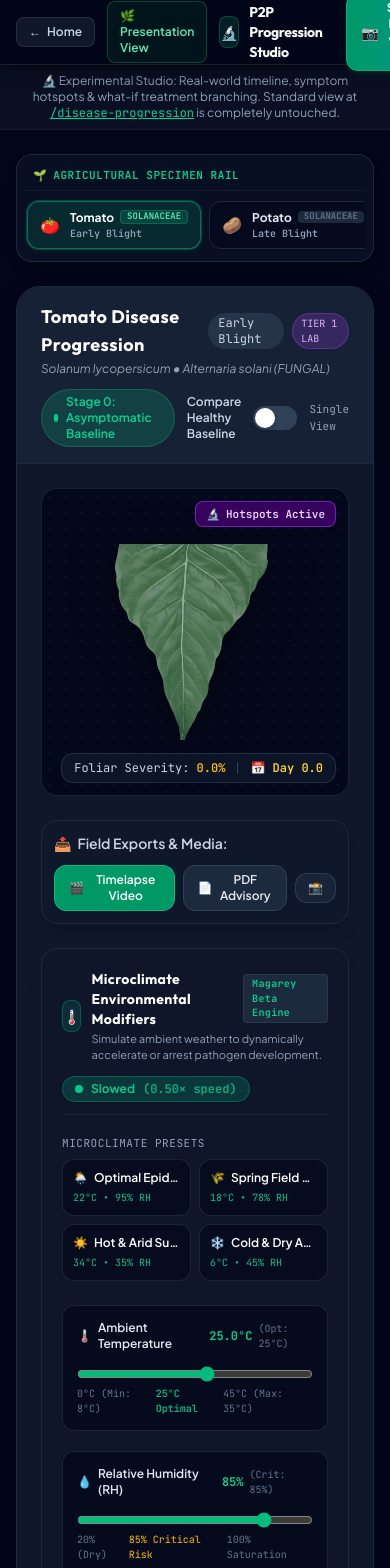
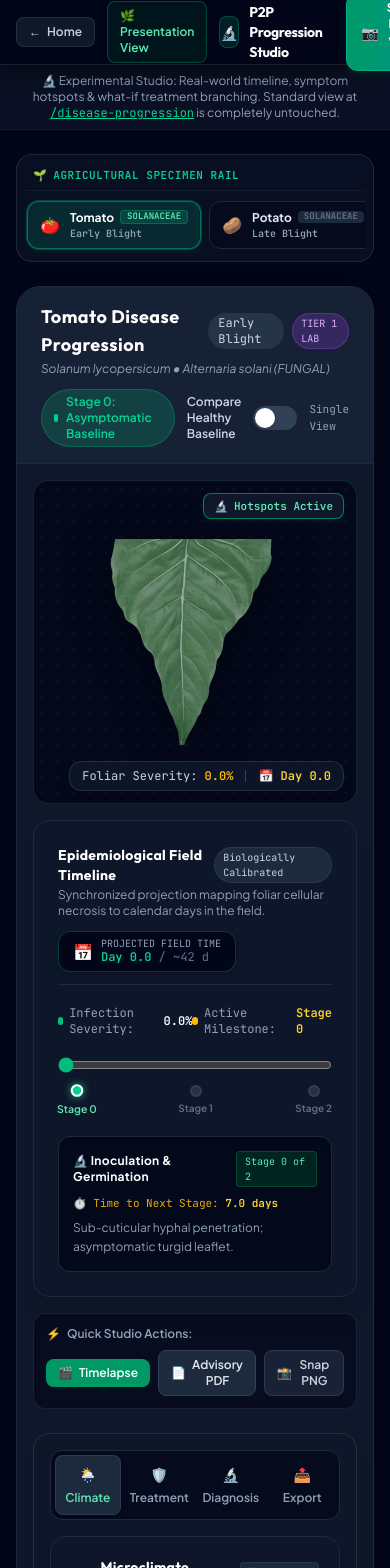
Before and after one commit to KeremVona/AgriTech, a React (Vite) app in the folder frontend/: page /disease-progression-experimental in a window 390 px wide. Shown: the top 1568 px of the page. Built offline with nearby package versions, Linux system fonts and the light colour scheme.

Commit message:
feat(p2p-exp): UI Step 3 - 2-column responsive studio layout and calm hotspots

```diff
--- a/frontend/src/p2p-experimental/components/DiseaseProgressionViewerExperimental.tsx
+++ b/frontend/src/p2p-experimental/components/DiseaseProgressionViewerExperimental.tsx
@@ -23,13 +23,9 @@ import {
 import { useExperimentalProgressionData } from '../hooks/useExperimentalProgressionData.ts';
 import { ProgressionShaderRenderer } from '../../components/DiseaseProgressionViewer/ProgressionShaderRenderer';
 import { CompareHealthyToggle } from '../../components/DiseaseProgressionViewer/CompareHealthyToggle';
-import { DiagnosticOverlayCardExperimental } from './DiagnosticOverlayCardExperimental';
-import { MicroclimateControlPanel } from './MicroclimateControlPanel';
 import { AgronomicTimelineSlider } from './AgronomicTimelineSlider';
 import { LeafHotspotOverlay } from './LeafHotspotOverlay';
-import { TreatmentBranchingControls } from './TreatmentBranchingControls';
-import { TreatmentOutcomeCard } from './TreatmentOutcomeCard';
-import { ExportToolbar } from './ExportToolbar';
+import { StudioInspectorRail } from './StudioInspectorRail';
 import { DiagnosticPdfReportModal } from './DiagnosticPdfReportModal';
 
 export type TrajectoryViewMode = 'treated' | 'untreated' | 'split';
@@ -459,11 +455,17 @@ export const DiseaseProgressionViewerExperimental: React.FC<DiseaseProgressionVi
         </div>
       )}
 
-      {/* Main Presentation Viewport: Single, Healthy-Compare, or Trajectory-Split Mode */}
-      <div className="p-6 flex flex-col items-center">
+      {/* =========================================================================
+          MAIN STUDIO VIEWPORT: 2-COLUMN RESPONSIVE LAYOUT
+          Left: Sticky Canvas Hero Stage + Docked Scrubber + Quick Action Bar
+          Right: Tabbed Studio Inspector Rail
+          ========================================================================= */}
+      <div className="p-4 sm:p-6 grid grid-cols-1 lg:grid-cols-12 gap-6 items-start">
+        {/* Left Column: Hero Stage (~58% width, lg:col-span-7) */}
+        <div className="lg:col-span-7 flex flex-col space-y-4 lg:sticky lg:top-20">
           <div
-          className={`w-full max-w-4xl grid gap-6 ${
-            isDualView ? 'grid-cols-1 md:grid-cols-2' : 'grid-cols-1 max-w-[540px]'
+            className={`w-full grid gap-4 ${
+              isDualView ? 'grid-cols-1 sm:grid-cols-2' : 'grid-cols-1'
             }`}
           >
           {/* Panel A: Left Side in Dual View */}
@@ -671,29 +673,7 @@ export const DiseaseProgressionViewerExperimental: React.FC<DiseaseProgressionVi
           </div>
           </div>
 
-        {/* Controls Section */}
-        {showControls && (
-          <div className="w-full max-w-[580px] mt-6 space-y-6">
-            {/* 0. Field Export Toolbar (Tier 1, Feature 4) */}
-            <ExportToolbar
-              isRecording={isRecording}
-              recordingProgress={recordingProgress}
-              onStartRecording={handleStartRecording}
-              onOpenReportModal={handleOpenReportModal}
-              onSnapImage={handleSnapImage}
-            />
-
-            {/* 1. Microclimate Environmental Modifiers (Tier 1, Feature 1) */}
-            <MicroclimateControlPanel
-              cropId={cropId}
-              temperature={temperature}
-              humidity={humidity}
-              onTemperatureChange={setTemperature}
-              onHumidityChange={setHumidity}
-              diagnostics={dynamicOutput.microclimate}
-            />
-
-            {/* 2. Bi-directional Calendar Timeline Slider (Tier 1, Feature 1) */}
+          {/* DOCKED PRIMARY TIMELINE SCRUBBER: Glued Directly Beneath Canvas */}
           <AgronomicTimelineSlider
             cropId={cropId}
             sliderPercentage={sliderValue}
@@ -701,43 +681,81 @@ export const DiseaseProgressionViewerExperimental: React.FC<DiseaseProgressionVi
             dynamicOutput={dynamicOutput}
           />
 
-            {/* 3. Pathology Treatment Branching Controls (Tier 1, Feature 3) */}
-            <TreatmentBranchingControls
+          {/* QUICK STUDIO ACTION DOCK */}
+          <div className="flex flex-wrap items-center justify-between gap-2 p-3 bg-slate-950/60 border border-slate-800/80 rounded-xl text-xs backdrop-blur-xs">
+            <span className="text-slate-400 font-semibold flex items-center gap-1.5">
+              <span>⚡</span> Quick Studio Actions:
+            </span>
+            <div className="flex items-center gap-2">
+              <button
+                type="button"
+                onClick={handleStartRecording}
+                disabled={isRecording}
+                className={`px-3 py-1.5 rounded-lg text-xs font-semibold flex items-center gap-1.5 transition-all duration-150 ease-out cursor-pointer active:scale-[0.97] ${
+                  isRecording
+                    ? 'bg-rose-950/80 border border-rose-600/70 text-rose-300'
+                    : 'bg-emerald-600 hover:bg-emerald-500 text-white shadow-sm shadow-emerald-950/40'
+                }`}
+                title="Record automated 60 FPS progression video sweep"
+              >
+                <span>🎬</span>
+                <span>{isRecording ? `Recording ${recordingProgress}%` : 'Timelapse'}</span>
+              </button>
+              <button
+                type="button"
+                onClick={handleOpenReportModal}
+                className="px-3 py-1.5 rounded-lg text-xs font-semibold bg-slate-800 hover:bg-slate-700 text-slate-200 border border-slate-700 flex items-center gap-1.5 cursor-pointer active:scale-[0.97] transition-all duration-150 ease-out"
+                title="Generate printable agronomic field advisory PDF"
+              >
+                <span>📄</span>
+                <span>Advisory PDF</span>
+              </button>
+              <button
+                type="button"
+                onClick={handleSnapImage}
+                className="px-3 py-1.5 rounded-lg text-xs font-semibold bg-slate-800/80 hover:bg-slate-700 text-slate-300 border border-slate-700/80 flex items-center gap-1.5 cursor-pointer active:scale-[0.97] transition-all duration-150 ease-out"
+                title="Save instantaneous high-resolution PNG snapshot"
+              >
+                <span>📸</span>
+                <span>Snap PNG</span>
+              </button>
+            </div>
+          </div>
+        </div>
+
+        {/* Right Column: Tabbed Studio Inspector Rail (~42% width, lg:col-span-5) */}
+        {showControls && (
+          <div className="lg:col-span-5 flex flex-col">
+            <StudioInspectorRail
               cropId={cropId}
+              cropData={cropData}
+              activeStage={activeStage}
+              effectiveRenderSeverity={effectiveRenderSeverity}
+              sliderValue={sliderValue}
+              currentScrubDay={currentScrubDay}
+              temperature={temperature}
+              humidity={humidity}
+              onTemperatureChange={setTemperature}
+              onHumidityChange={setHumidity}
+              dynamicOutput={dynamicOutput}
               treatmentActive={treatmentActive}
               onToggleTreatment={setTreatmentActive}
               interventionSeverity={interventionSeverity}
-              interventionDay={interventionDays}
-              currentScrubDay={currentScrubDay}
-              currentScrubSeverity={sliderValue}
+              interventionDays={interventionDays}
               onSetInterventionSeverity={setInterventionSeverity}
               onPinCurrentScrub={handlePinCurrentScrub}
               selectedCategory={selectedCategory}
               onSelectCategory={setSelectedCategory}
               selectedProductId={effectiveProductId}
-              onSelectProduct={setSelectedProductId}
+              onSelectProductId={setSelectedProductId}
               efficacyResult={efficacyResult}
-            />
-
-            {/* 4. Agronomic Impact & Pathology Outcome Card (Tier 1, Feature 3) */}
-            <TreatmentOutcomeCard
-              cropId={cropId}
-              treatmentActive={treatmentActive}
-              interventionSeverity={interventionSeverity}
-              interventionDay={interventionDays}
-              currentScrubDay={currentScrubDay}
-              currentTreatedSeverity={effectiveRenderSeverity}
-              plateauSeverity={treatedOutput.plateauSeverityPct}
               yieldAnalytics={yieldAnalytics}
-              efficacyResult={efficacyResult}
-              selectedCategory={selectedCategory}
-            />
-
-            {/* 5. Diagnostic & Agronomic Advisory Card */}
-            <DiagnosticOverlayCardExperimental
-              cropData={cropData}
-              activeStage={activeStage}
-              sliderPercentage={effectiveRenderSeverity}
+              treatedOutput={treatedOutput}
+              isRecording={isRecording}
+              recordingProgress={recordingProgress}
+              onStartRecording={handleStartRecording}
+              onOpenReportModal={handleOpenReportModal}
+              onSnapImage={handleSnapImage}
             />
           </div>
         )}
--- a/frontend/src/p2p-experimental/components/LeafHotspotOverlay.tsx
+++ b/frontend/src/p2p-experimental/components/LeafHotspotOverlay.tsx
@@ -1,4 +1,4 @@
-import React, { useState } from 'react';
+import React, { useState, useEffect, useRef } from 'react';
 import type { SupportedCropId } from '../models/agronomicTimelineModel';
 import type { SymptomHotspot } from '../models/hotspotRegistry';
 import { getActiveHotspotsForProgress } from '../models/hotspotRegistry';
@@ -19,38 +19,66 @@ export const LeafHotspotOverlay: React.FC<LeafHotspotOverlayProps> = ({
   className = '',
 }) => {
   const [selectedHotspot, setSelectedHotspot] = useState<SymptomHotspot | null>(null);
+  const detailCardRef = useRef<HTMLDivElement | null>(null);
 
   const activeHotspots = getActiveHotspotsForProgress(cropId, sliderPercentage);
+
+  // Close hotspot detail on Escape key
+  useEffect(() => {
+    const handleKeyDown = (e: KeyboardEvent) => {
+      if (e.key === 'Escape') {
+        setSelectedHotspot(null);
+      }
+    };
+    if (selectedHotspot) {
+      window.addEventListener('keydown', handleKeyDown);
+      return () => window.removeEventListener('keydown', handleKeyDown);
+    }
+  }, [selectedHotspot]);
+
+  // Click outside detail card to dismiss
+  useEffect(() => {
+    const handleClickOutside = (e: MouseEvent) => {
+      if (detailCardRef.current && !detailCardRef.current.contains(e.target as Node)) {
+        // Only close if not clicking on a pin button
+        const target = e.target as HTMLElement;
+        if (!target.closest('[data-hotspot-pin]')) {
+          setSelectedHotspot(null);
+        }
+      }
+    };
+
+    if (selectedHotspot) {
+      document.addEventListener('mousedown', handleClickOutside);
+      return () => document.removeEventListener('mousedown', handleClickOutside);
+    }
+  }, [selectedHotspot]);
 
   const getPinColorClasses = (color: SymptomHotspot['badgeColor']) => {
     switch (color) {
       case 'emerald':
         return {
-          ring: 'bg-emerald-400/40',
           pin: 'bg-emerald-500 border-white text-white',
-          glow: 'shadow-[0_0_12px_rgba(16,185,129,0.8)]',
+          glow: 'shadow-[0_0_10px_rgba(16,185,129,0.7)]',
           badge: 'bg-emerald-950/90 text-emerald-300 border-emerald-700/60',
         };
       case 'amber':
         return {
-          ring: 'bg-amber-400/40',
           pin: 'bg-amber-500 border-white text-slate-950 font-bold',
-          glow: 'shadow-[0_0_12px_rgba(245,158,11,0.8)]',
+          glow: 'shadow-[0_0_10px_rgba(245,158,11,0.7)]',
           badge: 'bg-amber-950/90 text-amber-300 border-amber-700/60',
         };
       case 'red':
         return {
-          ring: 'bg-red-400/40',
-          pin: 'bg-red-500 border-white text-white',
-          glow: 'shadow-[0_0_12px_rgba(239,68,68,0.8)]',
-          badge: 'bg-red-950/90 text-red-300 border-red-700/60',
+          pin: 'bg-rose-500 border-white text-white',
+          glow: 'shadow-[0_0_10px_rgba(244,63,94,0.7)]',
+          badge: 'bg-rose-950/90 text-rose-300 border-rose-700/60',
         };
       case 'purple':
         return {
-          ring: 'bg-purple-400/40',
-          pin: 'bg-purple-500 border-white text-white',
-          glow: 'shadow-[0_0_12px_rgba(168,85,247,0.8)]',
-          badge: 'bg-purple-950/90 text-purple-300 border-purple-700/60',
+          pin: 'bg-violet-500 border-white text-white',
+          glow: 'shadow-[0_0_10px_rgba(139,92,246,0.7)]',
+          badge: 'bg-violet-950/90 text-violet-300 border-violet-700/60',
         };
     }
   };
@@ -63,16 +91,16 @@ export const LeafHotspotOverlay: React.FC<LeafHotspotOverlayProps> = ({
           <button
             type="button"
             onClick={() => onToggleEnabled(!enabled)}
-            className={`px-2.5 py-1 rounded-lg text-[11px] font-mono font-semibold transition-all shadow-md flex items-center gap-1.5 cursor-pointer border ${
+            className={`px-2.5 py-1 rounded-lg text-[11px] font-mono font-semibold transition-all duration-150 ease-out shadow-md flex items-center gap-1.5 cursor-pointer border active:scale-[0.97] ${
               enabled
-                ? 'bg-purple-950/90 border-purple-500/50 text-purple-200 hover:bg-purple-900/90'
-                : 'bg-slate-900/80 border-slate-700/60 text-slate-400 hover:text-slate-200'
+                ? 'bg-slate-900 border-emerald-500/60 text-emerald-300 shadow-emerald-950/30'
+                : 'bg-slate-950/80 border-slate-800 text-slate-400 hover:text-slate-200 hover:border-slate-700'
             }`}
           >
             <span>🔬</span>
             <span>{enabled ? 'Hotspots Active' : 'Show Hotspots'}</span>
             {enabled && activeHotspots.length > 0 && (
-              <span className="w-4 h-4 rounded-full bg-purple-500 text-white text-[10px] flex items-center justify-center font-bold">
+              <span className="w-4 h-4 rounded-full bg-emerald-500 text-white text-[10px] flex items-center justify-center font-bold">
                 {activeHotspots.length}
               </span>
             )}
@@ -89,24 +117,22 @@ export const LeafHotspotOverlay: React.FC<LeafHotspotOverlayProps> = ({
           return (
             <div
               key={hotspot.id}
-              className="absolute pointer-events-auto transition-all duration-300 -translate-x-1/2 -translate-y-1/2"
+              className="absolute pointer-events-auto transition-transform duration-150 ease-out -translate-x-1/2 -translate-y-1/2"
               style={{
                 left: `${hotspot.xPct}%`,
                 top: `${hotspot.yPct}%`,
               }}
             >
-              {/* Outer Pulsing Ping Ring */}
-              <span
-                className={`absolute -inset-1.5 rounded-full ${styles.ring} animate-ping pointer-events-none`}
-              />
-
-              {/* Pin Button */}
+              {/* Calm, Non-jittering Pin Button */}
               <button
+                data-hotspot-pin="true"
                 type="button"
                 onClick={() => setSelectedHotspot(isSelected ? null : hotspot)}
-                className={`relative w-6 h-6 rounded-full border-2 flex items-center justify-center text-[10px] font-bold shadow-lg transition-transform hover:scale-125 cursor-pointer ${
+                className={`relative w-6 h-6 rounded-full border-2 flex items-center justify-center text-[10px] font-bold shadow-lg transition-all duration-150 ease-out cursor-pointer hover:scale-115 active:scale-[0.97] ${
                   styles.pin
-                } ${styles.glow} ${isSelected ? 'scale-125 ring-2 ring-white' : ''}`}
+                } ${styles.glow} ${
+                  isSelected ? 'scale-120 ring-2 ring-white ring-offset-1 ring-offset-slate-950' : ''
+                }`}
                 title={hotspot.title}
                 aria-label={`Inspect ${hotspot.title}`}
               >
@@ -118,8 +144,11 @@ export const LeafHotspotOverlay: React.FC<LeafHotspotOverlayProps> = ({
 
       {/* Selected Hotspot Detailed Diagnostic Modal / Card */}
       {enabled && selectedHotspot && (
-        <div className="absolute inset-x-4 bottom-14 pointer-events-auto z-30 animate-in fade-in slide-in-from-bottom-2 duration-200">
-          <div className="bg-slate-950/95 border border-purple-500/40 rounded-2xl p-4 shadow-2xl backdrop-blur-md space-y-3">
+        <div
+          ref={detailCardRef}
+          className="absolute inset-x-3 bottom-14 pointer-events-auto z-30 animate-in fade-in slide-in-from-bottom-2 duration-150"
+        >
+          <div className="bg-slate-950/95 border border-slate-700/80 rounded-2xl p-4 shadow-2xl backdrop-blur-md space-y-3">
             {/* Header */}
             <div className="flex items-start justify-between gap-3 pb-2 border-b border-slate-800">
               <div className="flex items-center gap-2">
@@ -128,7 +157,7 @@ export const LeafHotspotOverlay: React.FC<LeafHotspotOverlayProps> = ({
                   <h4 className="text-xs font-bold text-white tracking-wide">
                     {selectedHotspot.title}
                   </h4>
-                  <div className="text-[10px] text-purple-300/90 font-mono">
+                  <div className="text-[10px] text-slate-400 font-mono">
                     {selectedHotspot.subtitle}
                   </div>
                 </div>
@@ -146,7 +175,7 @@ export const LeafHotspotOverlay: React.FC<LeafHotspotOverlayProps> = ({
                 <button
                   type="button"
                   onClick={() => setSelectedHotspot(null)}
-                  className="w-5 h-5 rounded-full bg-slate-800 hover:bg-slate-700 text-slate-400 hover:text-white flex items-center justify-center text-xs transition-colors cursor-pointer"
+                  className="w-5 h-5 rounded-full bg-slate-800 hover:bg-slate-700 text-slate-400 hover:text-white flex items-center justify-center text-xs transition-colors cursor-pointer active:scale-[0.97]"
                   aria-label="Close hotspot detail"
                 >
                   ✕
```
Lines whose indentation alone changed are shown as unchanged.
